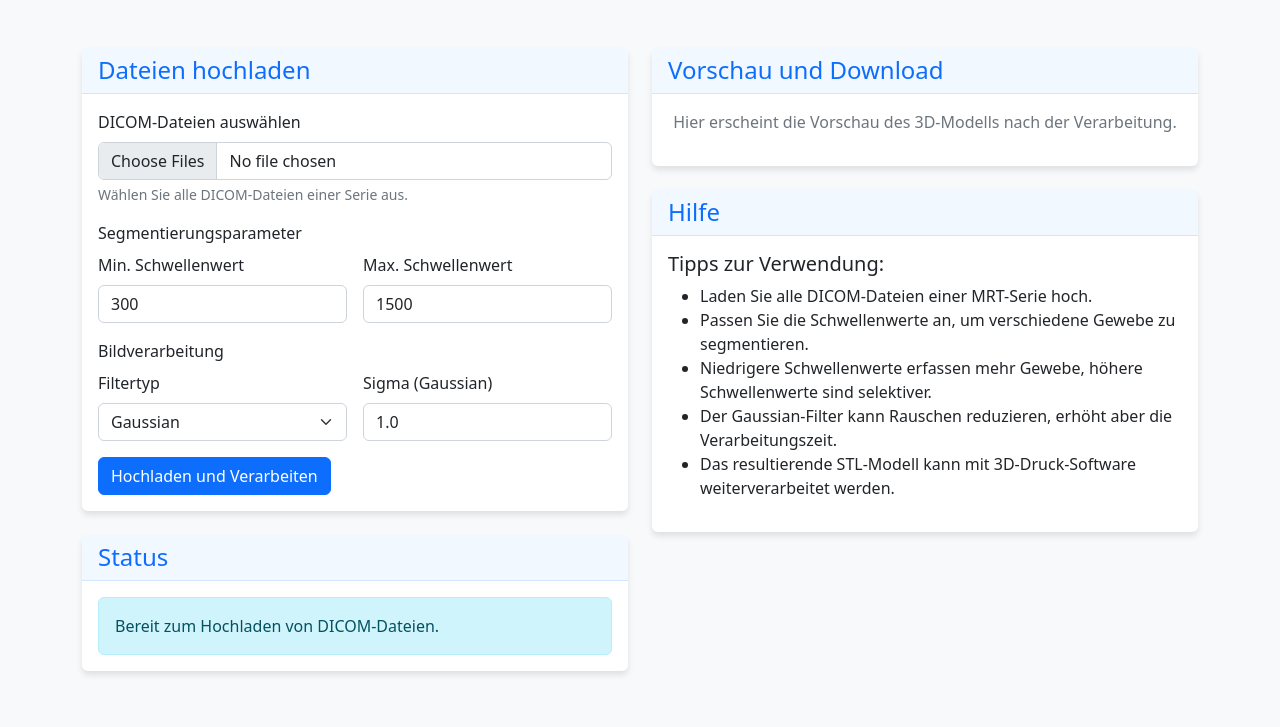
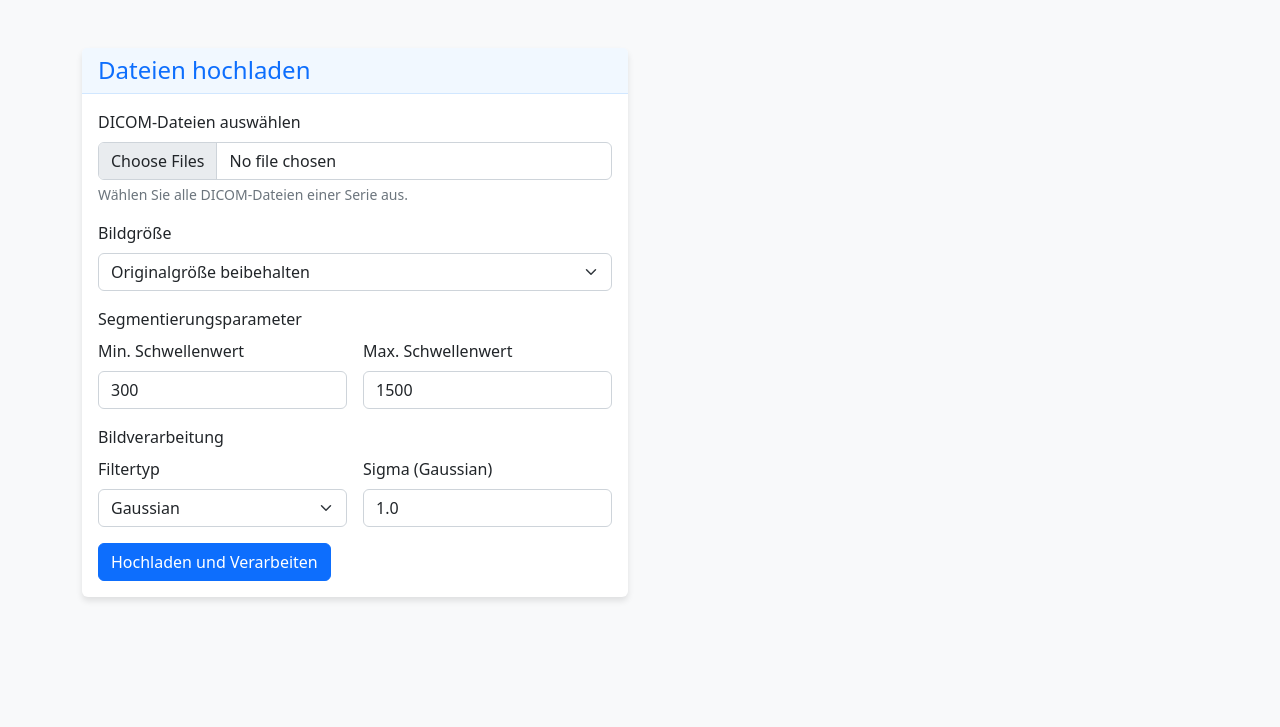
Before and after one commit to popel1988/mrtto3d, a Flask app: page / in a window 1280 px wide. Shown: the part 134-861 px from the top of the page. After the commit the page ends 735 px from the top, so only its background shows below. Run offline with Flask 2, Linux system fonts and the light colour scheme.

Commit message:
Update index.html

```diff
--- a/templates/index.html
+++ b/templates/index.html
@@ -26,6 +26,18 @@
                                 <label for="dicom-files" class="form-label">DICOM-Dateien auswählen</label>
                                 <input class="form-control" type="file" id="dicom-files" name="files[]" multiple required>
                                 <div class="form-text">Wählen Sie alle DICOM-Dateien einer Serie aus.</div>
+                            </div>
+
+                            <!-- Neues Größenauswahl-Element -->
+                            <div class="mb-3">
+                                <label for="size-select" class="form-label">Bildgröße</label>
+                                <select class="form-select" id="size-select" name="size">
+                                    <option value="">Originalgröße beibehalten</option>
+                                    <option value="400x300">400 x 300</option>
+                                    <option value="800x600">800 x 600</option>
+                                    <option value="1024x768">1024 x 768</option>
+                                    <!-- Weitere Größen werden dynamisch hinzugefügt -->
+                                </select>
                             </div>
 
                             <div class="mb-3">
@@ -65,58 +77,44 @@
                     </div>
                 </div>
 
-                <div class="card mb-4">
-                    <div class="card-header">
-                        <h2>Status</h2>
-                    </div>
-                    <div class="card-body">
-                        <div id="status-container">
-                            <div class="alert alert-info">Bereit zum Hochladen von DICOM-Dateien.</div>
-                        </div>
-                        <div id="progress-container" class="d-none">
-                            <div class="progress mb-3">
-                                <div class="progress-bar progress-bar-striped progress-bar-animated" role="progressbar" style="width: 0%"></div>
-                            </div>
-                        </div>
-                    </div>
-                </div>
+                <!-- Rest des Codes bleibt unverändert -->
+
             </div>
 
-            <div class="col-md-6">
-                <div class="card mb-4">
-                    <div class="card-header">
-                        <h2>Vorschau und Download</h2>
-                    </div>
-                    <div class="card-body text-center">
-                        <div id="preview-container">
-                            <p class="text-muted">Hier erscheint die Vorschau des 3D-Modells nach der Verarbeitung.</p>
-                        </div>
-                        <div id="download-container" class="mt-3 d-none">
-                            <a id="download-link" href="#" class="btn btn-success">3D-Modell herunterladen (STL)</a>
-                        </div>
-                    </div>
-                </div>
+            <!-- Rest des Codes bleibt unverändert -->
 
-                <div class="card">
-                    <div class="card-header">
-                        <h2>Hilfe</h2>
-                    </div>
-                    <div class="card-body">
-                        <h5>Tipps zur Verwendung:</h5>
-                        <ul>
-                            <li>Laden Sie alle DICOM-Dateien einer MRT-Serie hoch.</li>
-                            <li>Passen Sie die Schwellenwerte an, um verschiedene Gewebe zu segmentieren.</li>
-                            <li>Niedrigere Schwellenwerte erfassen mehr Gewebe, höhere Schwellenwerte sind selektiver.</li>
-                            <li>Der Gaussian-Filter kann Rauschen reduzieren, erhöht aber die Verarbeitungszeit.</li>
-                            <li>Das resultierende STL-Modell kann mit 3D-Druck-Software weiterverarbeitet werden.</li>
-                        </ul>
-                    </div>
-                </div>
-            </div>
         </div>
     </div>
 
     <script src="https://cdn.jsdelivr.net/npm/bootstrap@5.2.3/dist/js/bootstrap.bundle.min.js"></script>
     <script src="{{ url_for('static', filename='js/main.js') }}"></script>
+
+    <!-- Neues JavaScript für dynamische Größenauswahl -->
+    <script>
+    // Verfügbare Bildgrößen laden
+    fetch('/available-sizes')
+        .then(response => response.json())
+        .then(data => {
+            const sizeSelect = document.getElementById('size-select');
+            // Bestehende Optionen beibehalten
+            const defaultOptions = Array.from(sizeSelect.options).slice(0, 4);
+
+            // Select leeren und Standard-Optionen wieder hinzufügen
+            sizeSelect.innerHTML = '';
+            defaultOptions.forEach(option => sizeSelect.appendChild(option));
+
+            // Dynamisch gefundene Größen hinzufügen
+            data.sizes.forEach(size => {
+                // Prüfen, ob die Größe bereits vorhanden ist
+                if (!Array.from(sizeSelect.options).some(opt => opt.value === size)) {
+                    const option = document.createElement('option');
+                    option.value = size;
+                    option.textContent = size.replace('x', ' x ');
+                    sizeSelect.appendChild(option);
+                }
+            });
+        })
+        .catch(error => console.error('Fehler beim Laden der verfügbaren Größen:', error));
+    </script>
 </body>
 </html>
```
